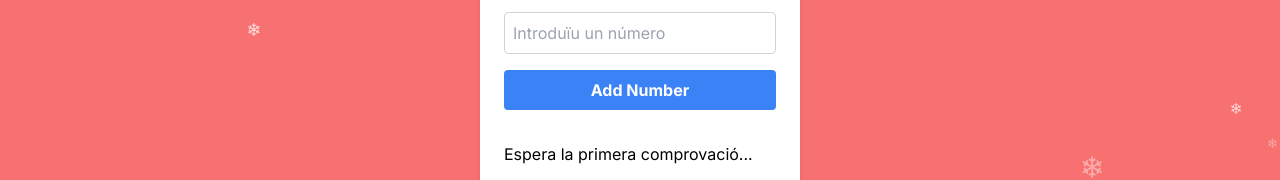
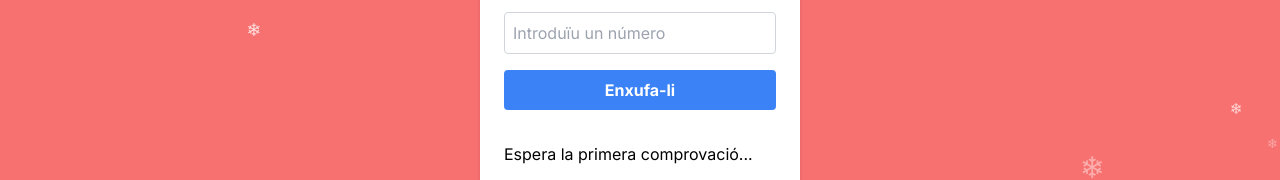
Before and after one commit to nx-alejandrolacasa/lottery-checker, a Next.js app: page / in a window 1280 px wide. Shown: the part 333-513 px from the top of the page. Built offline with nearby package versions, Linux system fonts and the light colour scheme.

Commit message:
Update button text to Catalan

```diff
--- a/components/LotteryChecker.tsx
+++ b/components/LotteryChecker.tsx
@@ -142,7 +142,7 @@ export function LotteryChecker() {
               type='submit'
               className='bg-blue-500 hover:bg-blue-700 text-white font-bold py-2 px-4 rounded'
             >
-              Add Number
+              Enxufa-li
             </button>
           </form>
           <ul>
```
